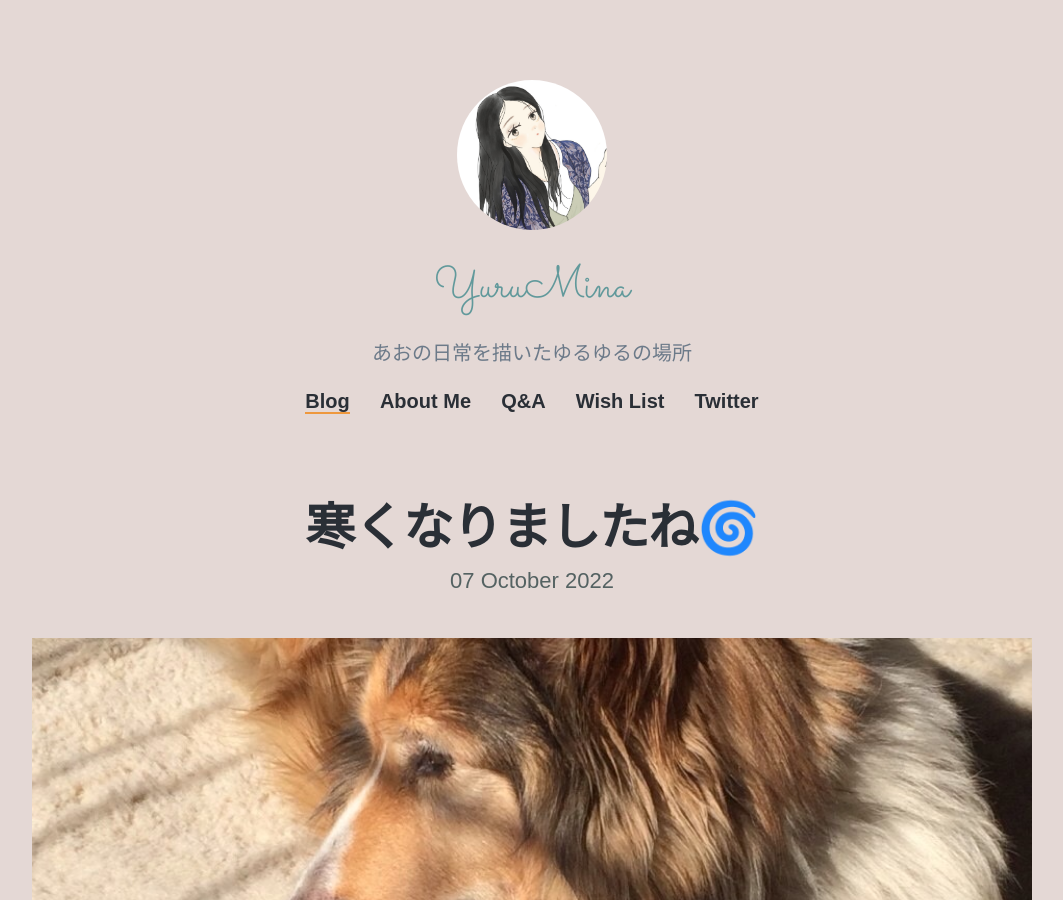
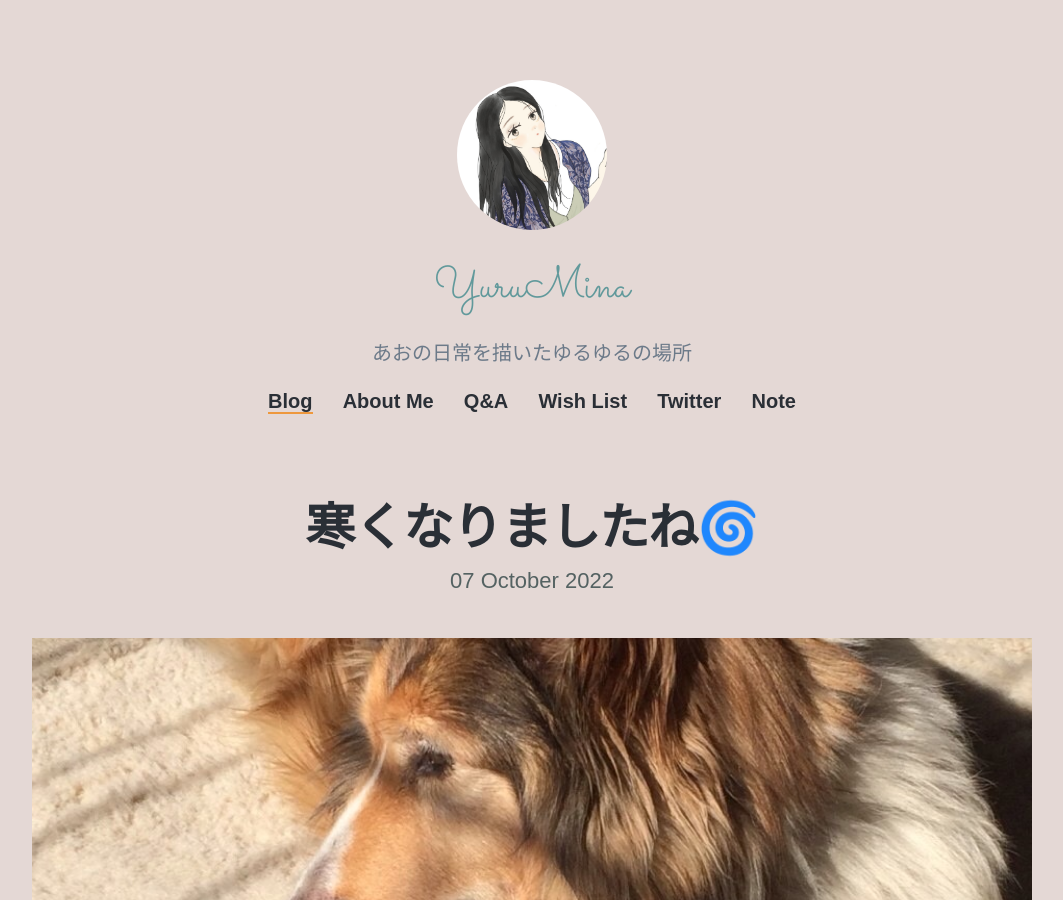
Before and after one commit to yutarochan/yurumina, a Jekyll site: the page built from index.html, in a window 1280 px wide and 900 px high. Shown: the whole window, without its empty margins (108-1171 px from the left). Built offline with Jekyll 4.4.1, drawn with Linux system fonts in a browser that asks for light colours; nearby versions of some CDN libraries; some web fonts are replaced; the list of posts is cut into pages by our own code; comment, search, counter and statistics services are not loaded.

Commit message:
Update settings.yml

```diff
--- a/_data/settings.yml
+++ b/_data/settings.yml
@@ -20,6 +20,8 @@ menu_settings:
       url: 'https://www.amazon.co.jp/hz/wishlist/ls/2VZL2EYUV0ZNT'
     - title: 'Twitter'
       url: 'https://twitter.com/ao04135406'
+    - title: 'Note'
+      url: 'https://note.com/yurumina'
 
 grid_settings:
   grid_spacing: 10
```
